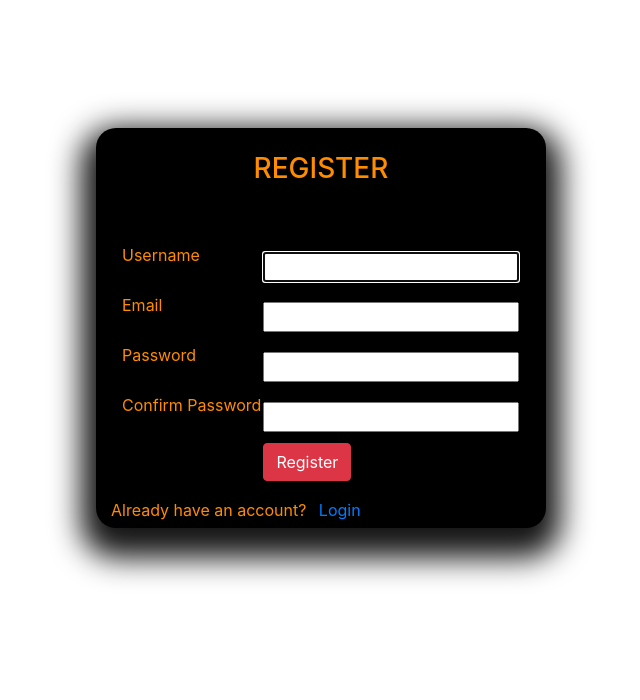
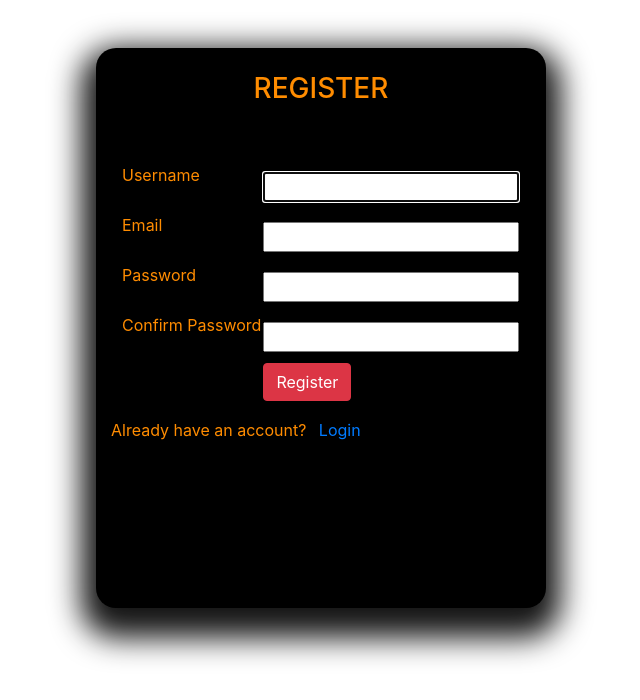
Before and after one commit to deepadeepu/articles, a Django app: a page that uses dashboard/templates/dashboard/register.html in a window 1280 px wide. Shown: the part 72-772 px from the top of the page, without its empty margins (319-959 px from the left). Run offline with Django 3.2, Linux system fonts and the light colour scheme; some libraries are stand-ins or nearby versions.

Commit message:
all changes

```diff
--- a/dashboard/templates/dashboard/register.html
+++ b/dashboard/templates/dashboard/register.html
@@ -15,7 +15,7 @@
     font-family: sans-serif;
 }
 #loginform {
-    height: 50%;
+    height: 70%;
     width: 450px;
     box-shadow: 0px 15px 30px 15px rgb(22, 22, 22);
     top: 50%;
@@ -43,7 +43,7 @@
 </head>
 
 <body style="background-color: black;color:gold;">
-    <br>
+    <br> <br> <br>
 <div class="row" style="background-color: black;">
 
   <div class="col-sm" id="loginform">
```
